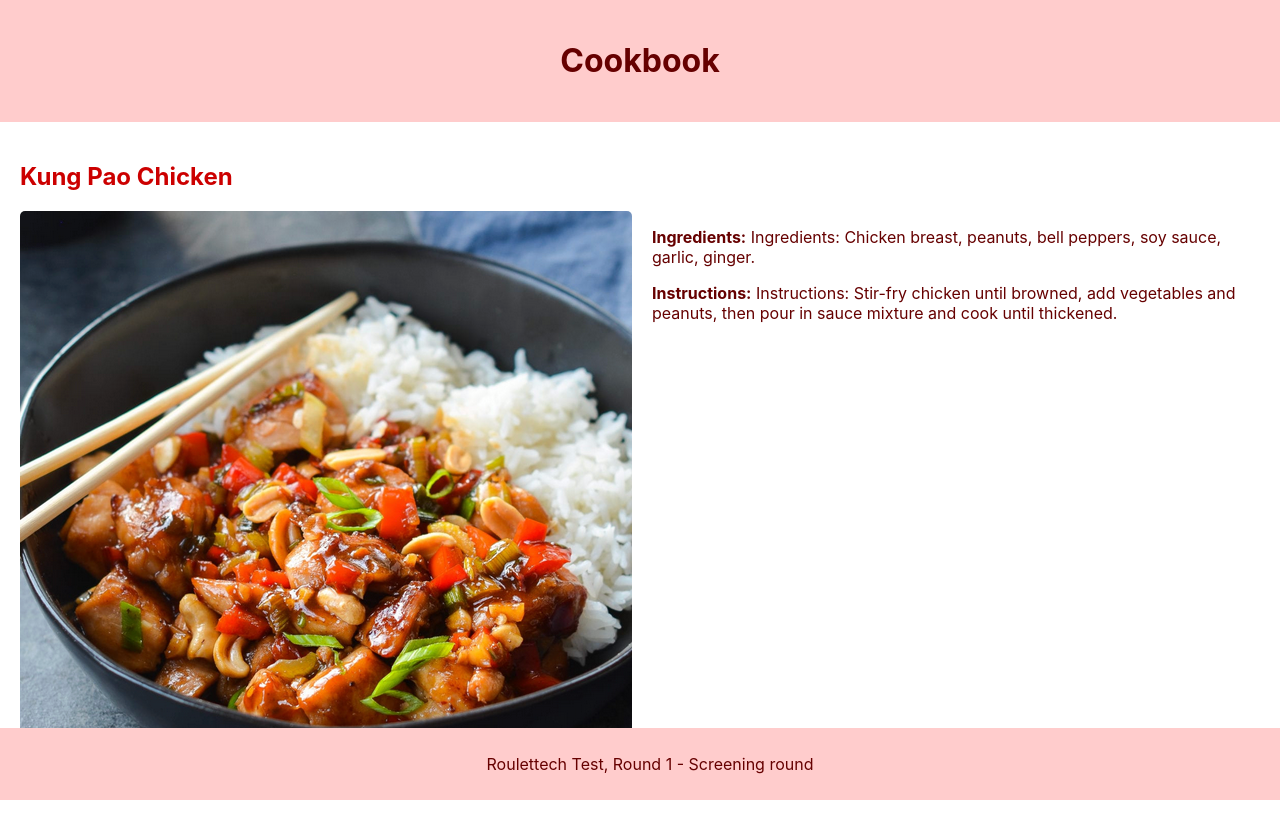
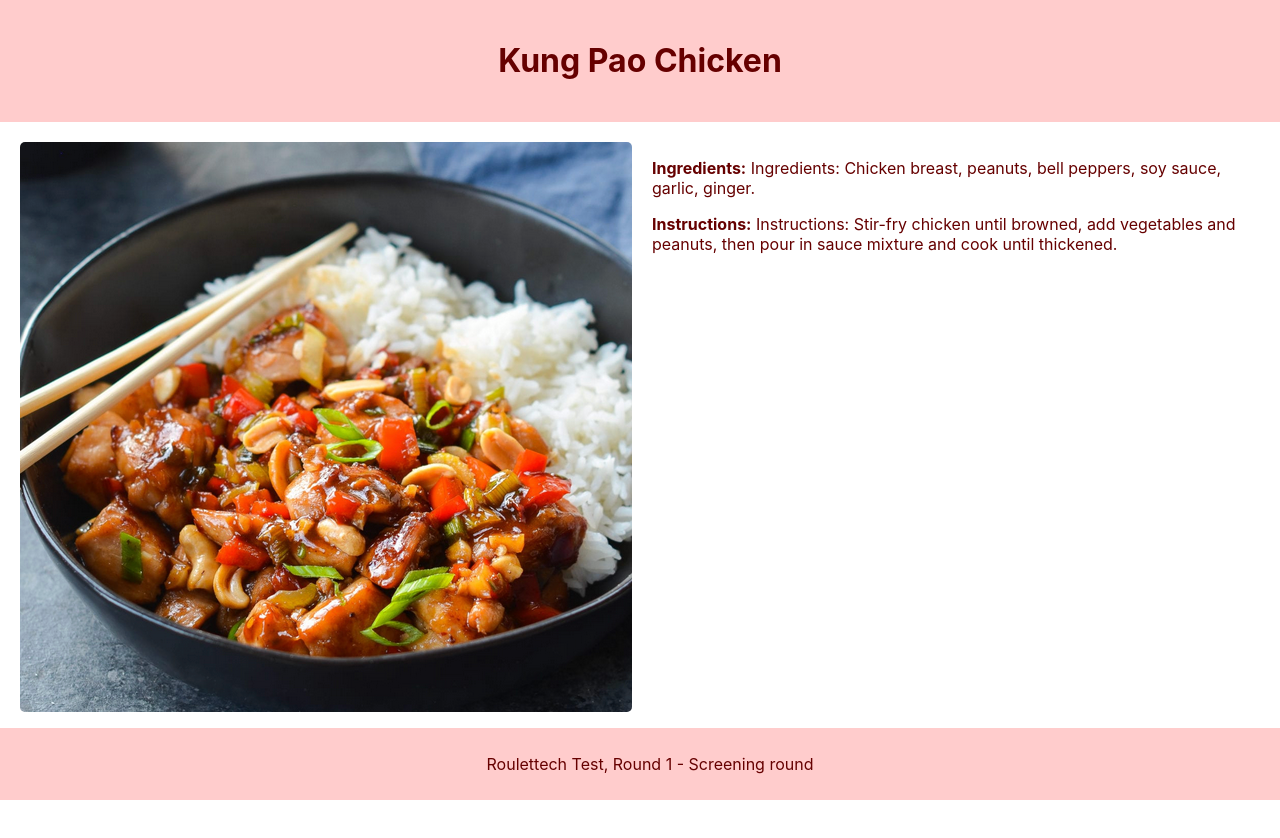
Before and after one commit to VadlamudiVaishnavi/RoulettechTest, a React (Create React App) app in the folder roulettech-test/: page /recipe/0 in a window 1280 px wide. Shown: the top 838 px of the page. After the commit the page ends 800 px from the top, so only its background shows below. Built offline with nearby package versions, Linux system fonts and the light colour scheme.

Commit message:
"Header changes Dynamically. Also removed unused files"

```diff
--- a/roulettech-test/src/App.js
+++ b/roulettech-test/src/App.js
@@ -1,19 +1,19 @@
 import React from 'react';
-import { BrowserRouter as Router, Route, Routes } from 'react-router-dom';
+import { BrowserRouter as Router, Route, Routes, useParams } from 'react-router-dom';
 import Header from './components/Header';
 import Content from './components/Content';
 import Footer from './components/Footer';
 import Recipe from './components/Recipe';
+import items from './components/items';
 import './App.css';
 
 function App() {
   return (
     <Router>
       <div className="App">
-        <Header />
         <Routes>
-          <Route exact path="/" element={<Content />} />
-          <Route path="/recipe/:id" element={<Recipe />} />
+          <Route path="/" element={<Page title="Cookbook" component={Content} />} />
+          <Route path="/recipe/:id" element={<RecipePage />} />
         </Routes>
         <Footer />
       </div>
@@ -21,4 +21,24 @@ function App() {
   );
 }
 
+function Page({ title, component: Component }) {
+  return (
+    <>
+      <Header title={title} />
+      <Component />
+    </>
+  );
+}
+
+function RecipePage() {
+  let { id } = useParams();
+  const item = items[id];
+  return (
+    <>
+      <Header title={item.title} />
+      <Recipe />
+    </>
+  );
+}
+
 export default App;
--- /dev/null
+++ b/roulettech-test/src/components/Header.css
@@ -0,0 +1,11 @@
+.App-header {
+  background-color: #ffcccc;
+  padding: 20px;
+  color: #660000;
+  text-align: center;
+}
+
+.App-title {
+  text-decoration: none;
+  color: inherit;
+}
--- a/roulettech-test/src/components/Header.js
+++ b/roulettech-test/src/components/Header.js
@@ -1,9 +1,13 @@
 import React from 'react';
+import { Link } from 'react-router-dom';
+import './Header.css';
 
-function Header() {
+function Header({ title }) {
   return (
     <header className="App-header">
-      <h1>Cookbook</h1>
+      <Link to="/" className="App-title">
+        <h1>{title}</h1>
+      </Link>
     </header>
   );
 }
--- a/roulettech-test/src/components/Recipe.js
+++ b/roulettech-test/src/components/Recipe.js
@@ -8,7 +8,6 @@ function Recipe() {
   const item = items[id];
   return (
     <div className="Recipe">
-      <h2>{item.title}</h2>
       <div className="Recipe-content">
         <img src={item.image} alt={item.title} className="Recipe-image" />
         <div className="Recipe-details">
--- a/roulettech-test/src/index.js
+++ b/roulettech-test/src/index.js
@@ -2,7 +2,7 @@ import React from 'react';
 import ReactDOM from 'react-dom/client';
 import './index.css';
 import App from './App';
-import reportWebVitals from './reportWebVitals';
+//import reportWebVitals from './reportWebVitals';
 
 const root = ReactDOM.createRoot(document.getElementById('root'));
 root.render(
@@ -14,4 +14,4 @@ root.render(
 // If you want to start measuring performance in your app, pass a function
 // to log results (for example: reportWebVitals(console.log))
 // or send to an analytics endpoint. Learn more: https://bit.ly/CRA-vitals
-reportWebVitals();
+//reportWebVitals();
--- a/roulettech-test/src/reportWebVitals.js
+++ /dev/null
@@ -1,13 +0,0 @@
-const reportWebVitals = onPerfEntry => {
-  if (onPerfEntry && onPerfEntry instanceof Function) {
-    import('web-vitals').then(({ getCLS, getFID, getFCP, getLCP, getTTFB }) => {
-      getCLS(onPerfEntry);
-      getFID(onPerfEntry);
-      getFCP(onPerfEntry);
-      getLCP(onPerfEntry);
-      getTTFB(onPerfEntry);
-    });
-  }
-};
-
-export default reportWebVitals;
```
Also changed, not shown: roulettech-test/src/setupTests.js (deleted, +0 -5 lines).
